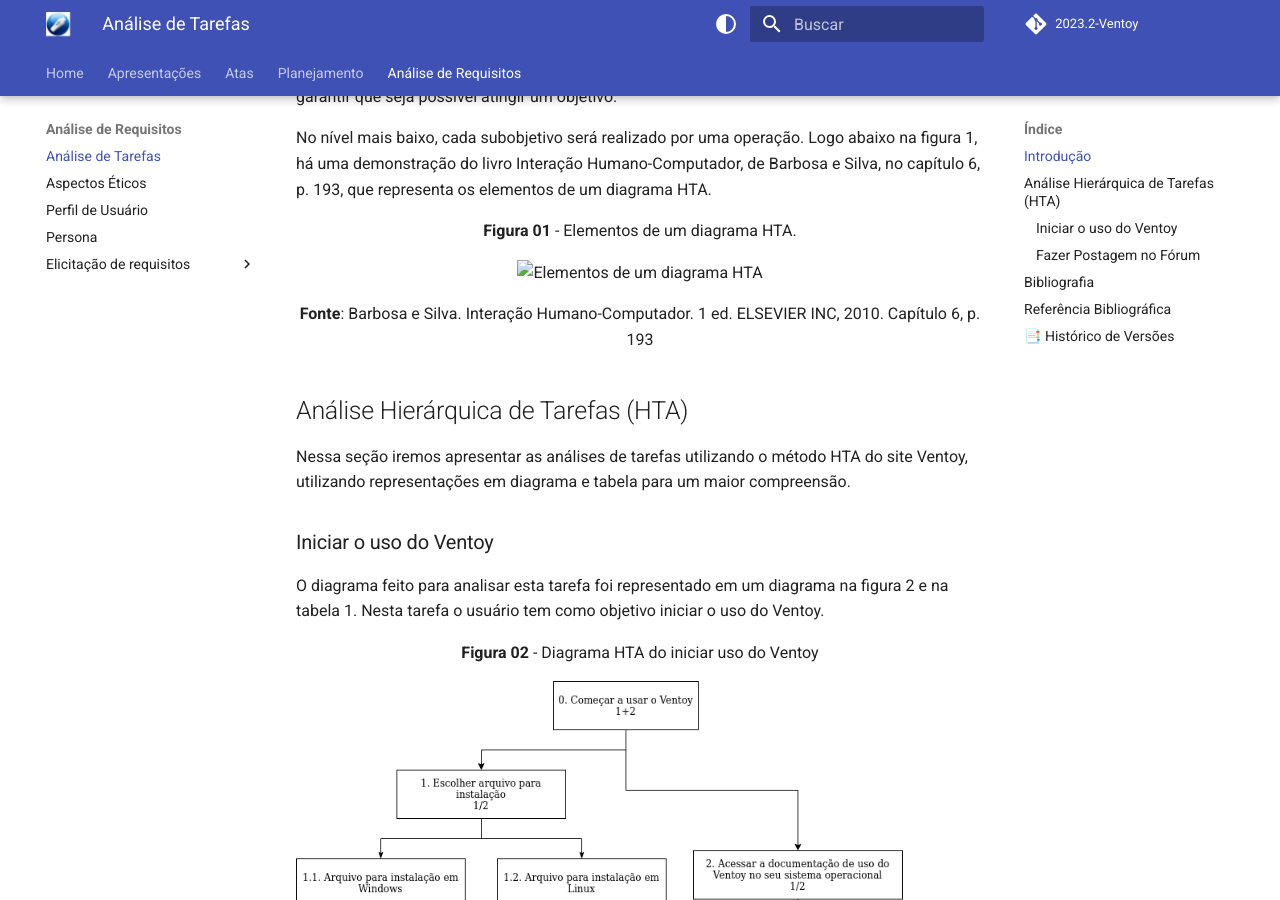
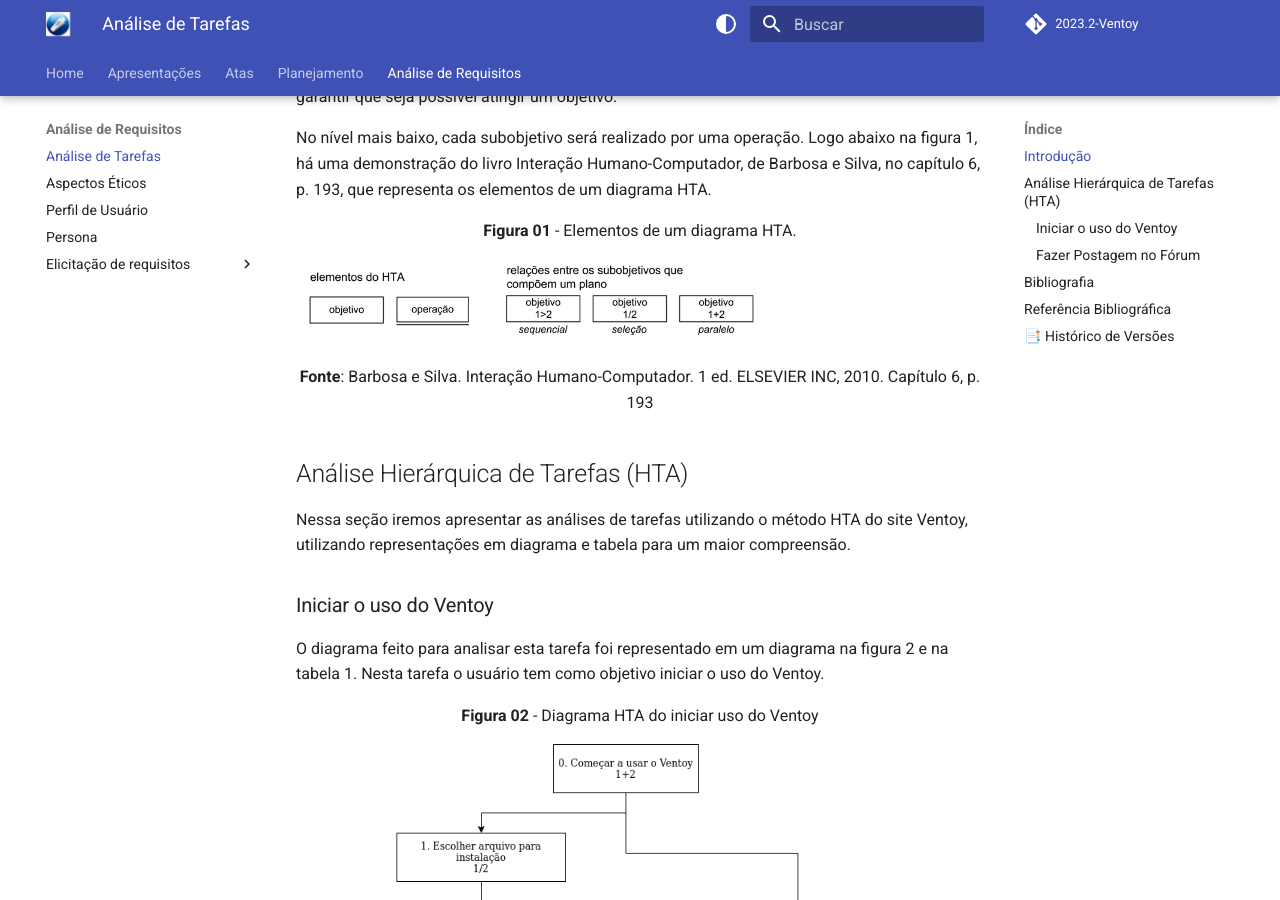
Before and after one commit to Interacao-Humano-Computador/2023.2-Ventoy, an MkDocs documentation site: the page built from docs/AnaliseDeRequisitos/analisedetarefas/analiseHierarquicaDeTarefas.md, in a window 1280 px wide and 900 px high, scrolled down 390 px. Built offline with MkDocs 1.6.1 and Material for MkDocs 9.7.7, drawn with Linux system fonts in a browser that asks for light colours; comment, search, counter and statistics services are not loaded.

Commit message:
Update analiseHierarquicaDeTarefas.md

```diff
--- a/docs/AnaliseDeRequisitos/analisedetarefas/analiseHierarquicaDeTarefas.md
+++ b/docs/AnaliseDeRequisitos/analisedetarefas/analiseHierarquicaDeTarefas.md
@@ -9,10 +9,7 @@
 
 <p align="center"><b>Figura 01</b> - Elementos de um diagrama HTA.</p>
 
-<p align="center">
-  <img src="../../assets/elementoshta.png" alt="Elementos de um diagrama HTA">
-</p>
-
+![Elementos de um diagrama HTA](../../assets/elementoshta.png)
 <p align="center"><b>Fonte</b>: Barbosa e Silva. Interação Humano-Computador. 1 ed.  ELSEVIER INC, 2010.  Capítulo 6, p. 193</p>
 
 ## Análise Hierárquica de Tarefas (HTA)
```
